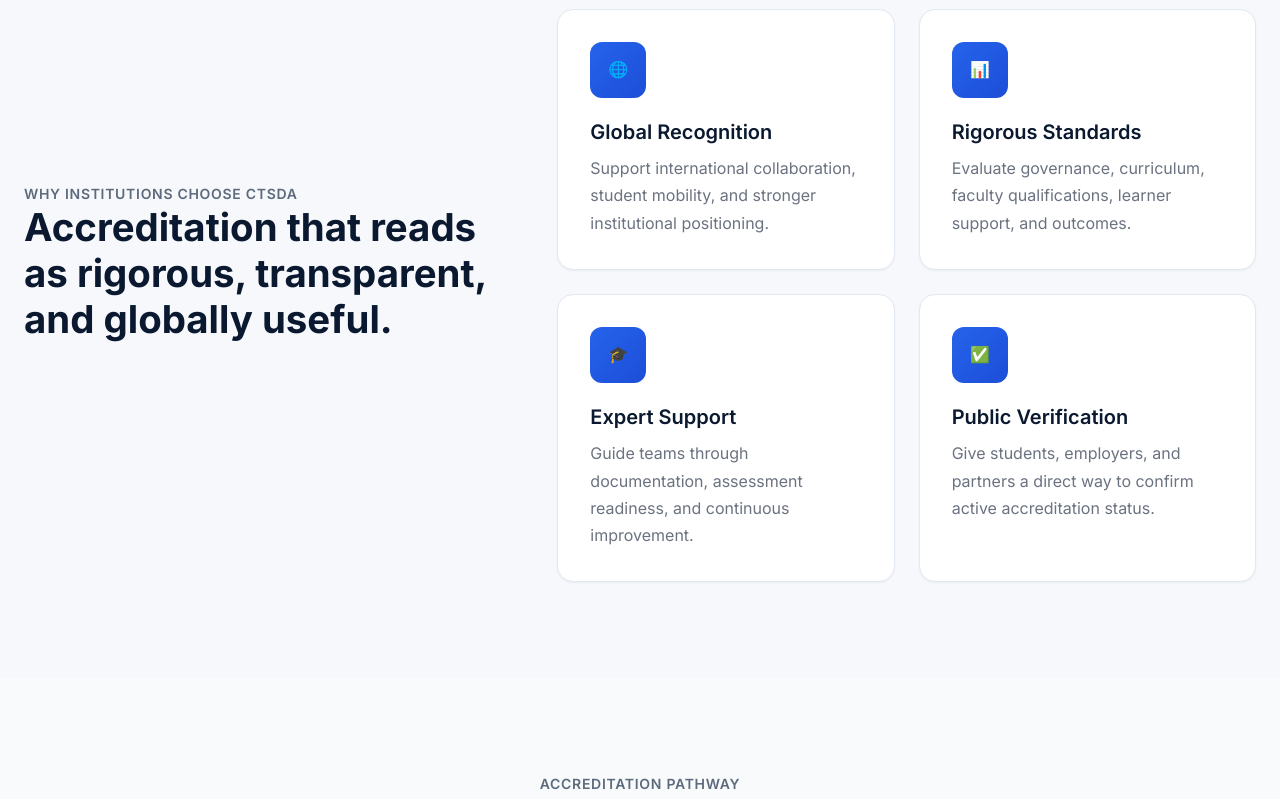
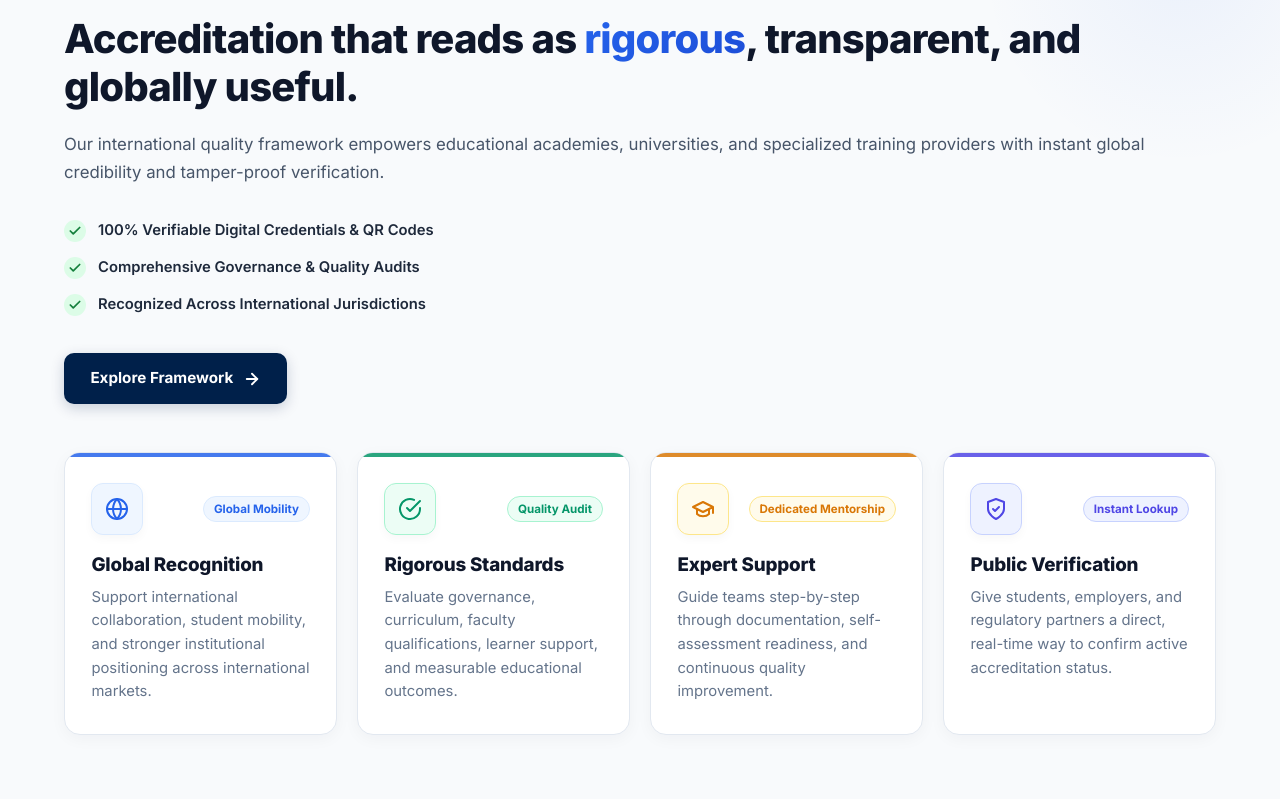
Before and after one commit to jflowdking212/ctsda, a Next.js app in the folder apps/web/: page / in a window 1280 px wide. Shown: the part 1800-2599 px from the top of the page. Built offline with nearby package versions, Linux system fonts and the light colour scheme; no server answers.

Commit message:
feat: executive redesign for Why Institutions Choose CTSDA section with duotone SVG icons and trust badges

```diff
--- a/apps/web/src/app/page.tsx
+++ b/apps/web/src/app/page.tsx
@@ -133,44 +133,192 @@ export default function Home() {
           </div>
         </section>
 
-        {/* Features Section - Premium Redesign */}
-        <section className="section">
-          <div className="container">
-            <div className="grid lg:grid-cols-12 gap-8 lg:gap-12 items-center">
-              <div className="lg:col-span-5">
-                <p className="text-blue-600 font-semibold uppercase tracking-wider text-sm mb-4">Why institutions choose CTSDA</p>
-                <h2 className="section-title">Accreditation that reads as rigorous, transparent, and globally useful.</h2>
+        {/* Features Section - Executive Redesign */}
+        <section className="section" style={{ backgroundColor: '#f8fafc', padding: '6rem 0', borderTop: '1px solid #e2e8f0', borderBottom: '1px solid #e2e8f0', position: 'relative', overflow: 'hidden' }}>
+          {/* Subtle background glow circle */}
+          <div style={{ position: 'absolute', top: '-100px', right: '-100px', width: '400px', height: '400px', borderRadius: '50%', background: 'radial-gradient(circle, rgba(37,99,235,0.06) 0%, rgba(255,255,255,0) 70%)', pointerEvents: 'none' }}></div>
+
+          <div className="container" style={{ maxWidth: '1200px', margin: '0 auto', padding: '0 1.5rem' }}>
+            <div style={{ display: 'grid', gridTemplateColumns: 'repeat(12, 1fr)', gap: '3rem', alignItems: 'center' }}>
+
+              {/* Left Column: Heading & Value Proposition */}
+              <div style={{ gridColumn: 'span 12', '@media (min-width: 1024px)': { gridColumn: 'span 5' } } as any} className="lg:col-span-5">
+                <div style={{ display: 'inline-flex', alignItems: 'center', gap: '0.5rem', backgroundColor: '#eff6ff', border: '1px solid #bfdbfe', padding: '0.35rem 0.85rem', borderRadius: '50px', marginBottom: '1.25rem' }}>
+                  <span style={{ width: '8px', height: '8px', borderRadius: '50%', backgroundColor: '#2563eb' }}></span>
+                  <span style={{ fontSize: '0.8rem', fontWeight: 700, color: '#1d4ed8', textTransform: 'uppercase', letterSpacing: '0.08em' }}>
+                    Why Institutions Choose CTSDA
+                  </span>
                 </div>
-              <div className="feature-grid lg:col-span-7">
+
+                <h2 style={{ fontSize: 'clamp(2rem, 3.5vw, 2.5rem)', fontWeight: 800, color: '#0f172a', lineHeight: 1.2, letterSpacing: '-0.02em', marginBottom: '1.25rem' }}>
+                  Accreditation that reads as <span style={{ background: 'linear-gradient(135deg, #2563eb 0%, #1d4ed8 100%)', WebkitBackgroundClip: 'text', WebkitTextFillColor: 'transparent' }}>rigorous</span>, transparent, and globally useful.
+                </h2>
+
+                <p style={{ color: '#475569', fontSize: '1.05rem', lineHeight: 1.65, marginBottom: '2rem' }}>
+                  Our international quality framework empowers educational academies, universities, and specialized training providers with instant global credibility and tamper-proof verification.
+                </p>
+
+                {/* Quick Trust Highlights */}
+                <div style={{ display: 'flex', flexDirection: 'column', gap: '0.85rem', marginBottom: '2.25rem' }}>
+                  {[
+                    '100% Verifiable Digital Credentials & QR Codes',
+                    'Comprehensive Governance & Quality Audits',
+                    'Recognized Across International Jurisdictions'
+                  ].map((point, i) => (
+                    <div key={i} style={{ display: 'flex', alignItems: 'center', gap: '0.75rem' }}>
+                      <div style={{ width: '22px', height: '22px', borderRadius: '50%', backgroundColor: '#dcfce7', color: '#15803d', display: 'flex', alignItems: 'center', justifyContent: 'center', flexShrink: 0 }}>
+                        <svg width="14" height="14" viewBox="0 0 24 24" fill="none" stroke="currentColor" strokeWidth="3" strokeLinecap="round" strokeLinejoin="round">
+                          <polyline points="20 6 9 17 4 12"></polyline>
+                        </svg>
+                      </div>
+                      <span style={{ fontSize: '0.925rem', fontWeight: 600, color: '#1e293b' }}>{point}</span>
+                    </div>
+                  ))}
+                </div>
+
+                <Link
+                  href="/accreditation-info"
+                  style={{
+                    display: 'inline-flex',
+                    alignItems: 'center',
+                    gap: '0.6rem',
+                    backgroundColor: '#00204a',
+                    color: '#ffffff',
+                    padding: '0.85rem 1.65rem',
+                    borderRadius: '0.625rem',
+                    fontWeight: 700,
+                    fontSize: '0.95rem',
+                    textDecoration: 'none',
+                    boxShadow: '0 4px 14px rgba(0, 32, 74, 0.2)',
+                    transition: 'transform 0.2s, background-color 0.2s',
+                  }}
+                >
+                  Explore Framework
+                  <svg width="18" height="18" viewBox="0 0 24 24" fill="none" stroke="currentColor" strokeWidth="2.5" strokeLinecap="round" strokeLinejoin="round">
+                    <line x1="5" y1="12" x2="19" y2="12"></line>
+                    <polyline points="12 5 19 12 12 19"></polyline>
+                  </svg>
+                </Link>
+              </div>
+
+              {/* Right Column: 2x2 Feature Cards Grid */}
+              <div style={{ gridColumn: 'span 12', '@media (min-width: 1024px)': { gridColumn: 'span 7' } } as any} className="lg:col-span-7">
+                <div style={{ display: 'grid', gridTemplateColumns: 'repeat(auto-fit, minmax(260px, 1fr))', gap: '1.25rem' }}>
                   {[
                     {
                       title: 'Global Recognition',
-                    text: 'Support international collaboration, student mobility, and stronger institutional positioning.',
-                    icon: '🌐'
+                      text: 'Support international collaboration, student mobility, and stronger institutional positioning across international markets.',
+                      badge: 'Global Mobility',
+                      bg: '#eff6ff',
+                      iconColor: '#2563eb',
+                      borderColor: '#dbeafe',
+                      iconSvg: (
+                        <svg width="24" height="24" viewBox="0 0 24 24" fill="none" stroke="currentColor" strokeWidth="2" strokeLinecap="round" strokeLinejoin="round">
+                          <circle cx="12" cy="12" r="10"></circle>
+                          <line x1="2" y1="12" x2="22" y2="12"></line>
+                          <path d="M12 2a15.3 15.3 0 0 1 4 10 15.3 15.3 0 0 1-4 10 15.3 15.3 0 0 1-4-10 15.3 15.3 0 0 1 4-10z"></path>
+                        </svg>
+                      )
                     },
                     {
                       title: 'Rigorous Standards',
-                    text: 'Evaluate governance, curriculum, faculty qualifications, learner support, and outcomes.',
-                    icon: '📊'
+                      text: 'Evaluate governance, curriculum, faculty qualifications, learner support, and measurable educational outcomes.',
+                      badge: 'Quality Audit',
+                      bg: '#ecfdf5',
+                      iconColor: '#059669',
+                      borderColor: '#a7f3d0',
+                      iconSvg: (
+                        <svg width="24" height="24" viewBox="0 0 24 24" fill="none" stroke="currentColor" strokeWidth="2" strokeLinecap="round" strokeLinejoin="round">
+                          <path d="M22 11.08V12a10 10 0 1 1-5.93-9.14"></path>
+                          <polyline points="22 4 12 14.01 9 11.01"></polyline>
+                        </svg>
+                      )
                     },
                     {
                       title: 'Expert Support',
-                    text: 'Guide teams through documentation, assessment readiness, and continuous improvement.',
-                    icon: '🎓'
+                      text: 'Guide teams step-by-step through documentation, self-assessment readiness, and continuous quality improvement.',
+                      badge: 'Dedicated Mentorship',
+                      bg: '#fffbeb',
+                      iconColor: '#d97706',
+                      borderColor: '#fde68a',
+                      iconSvg: (
+                        <svg width="24" height="24" viewBox="0 0 24 24" fill="none" stroke="currentColor" strokeWidth="2" strokeLinecap="round" strokeLinejoin="round">
+                          <path d="M22 10v6M2 10l10-5 10 5-10 5z"></path>
+                          <path d="M6 12v5c3 3 9 3 12 0v-5"></path>
+                        </svg>
+                      )
                     },
                     {
                       title: 'Public Verification',
-                    text: 'Give students, employers, and partners a direct way to confirm active accreditation status.',
-                    icon: '✅'
+                      text: 'Give students, employers, and regulatory partners a direct, real-time way to confirm active accreditation status.',
+                      badge: 'Instant Lookup',
+                      bg: '#eef2ff',
+                      iconColor: '#4f46e5',
+                      borderColor: '#c7d2fe',
+                      iconSvg: (
+                        <svg width="24" height="24" viewBox="0 0 24 24" fill="none" stroke="currentColor" strokeWidth="2" strokeLinecap="round" strokeLinejoin="round">
+                          <path d="M12 22s8-4 8-10V5l-8-3-8 3v7c0 6 8 10 8 10z"></path>
+                          <path d="m9 12 2 2 4-4"></path>
+                        </svg>
+                      )
                     },
                   ].map((feature) => (
-                  <article className="feature-card" key={feature.title}>
-                    <span className="feature-card-icon">{feature.icon}</span>
-                    <h3>{feature.title}</h3>
-                    <p>{feature.text}</p>
+                    <article
+                      key={feature.title}
+                      style={{
+                        backgroundColor: '#ffffff',
+                        padding: '1.85rem 1.65rem',
+                        borderRadius: '1rem',
+                        border: '1px solid #e2e8f0',
+                        boxShadow: '0 4px 16px rgba(15, 23, 42, 0.04)',
+                        display: 'flex',
+                        flexDirection: 'column',
+                        justifyContent: 'space-between',
+                        transition: 'transform 0.25s ease, box-shadow 0.25s ease, border-color 0.25s ease',
+                        position: 'relative',
+                        overflow: 'hidden',
+                      }}
+                      className="executive-feature-card"
+                    >
+                      {/* Top Accent Line */}
+                      <div style={{ position: 'absolute', top: 0, left: 0, right: 0, height: '4px', backgroundColor: feature.iconColor, opacity: 0.85 }}></div>
+
+                      <div>
+                        {/* Icon Header */}
+                        <div style={{ display: 'flex', alignItems: 'center', justifyContent: 'space-between', marginBottom: '1.25rem' }}>
+                          <div
+                            style={{
+                              width: '52px',
+                              height: '52px',
+                              borderRadius: '12px',
+                              backgroundColor: feature.bg,
+                              color: feature.iconColor,
+                              border: `1px solid ${feature.borderColor}`,
+                              display: 'flex',
+                              alignItems: 'center',
+                              justifyContent: 'center',
+                              boxShadow: `0 4px 10px rgba(0,0,0,0.03)`
+                            }}
+                          >
+                            {feature.iconSvg}
+                          </div>
+                          <span style={{ fontSize: '0.725rem', fontWeight: 700, color: feature.iconColor, backgroundColor: feature.bg, padding: '0.2rem 0.6rem', borderRadius: '50px', border: `1px solid ${feature.borderColor}` }}>
+                            {feature.badge}
+                          </span>
+                        </div>
+
+                        <h3 style={{ fontSize: '1.175rem', fontWeight: 800, color: '#0f172a', marginBottom: '0.65rem', letterSpacing: '-0.01em' }}>
+                          {feature.title}
+                        </h3>
+                        <p style={{ color: '#64748b', fontSize: '0.925rem', lineHeight: 1.6, margin: 0 }}>
+                          {feature.text}
+                        </p>
+                      </div>
                     </article>
                   ))}
                 </div>
+              </div>
+
             </div>
           </div>
         </section>
```
Lines whose indentation alone changed are shown as unchanged.
